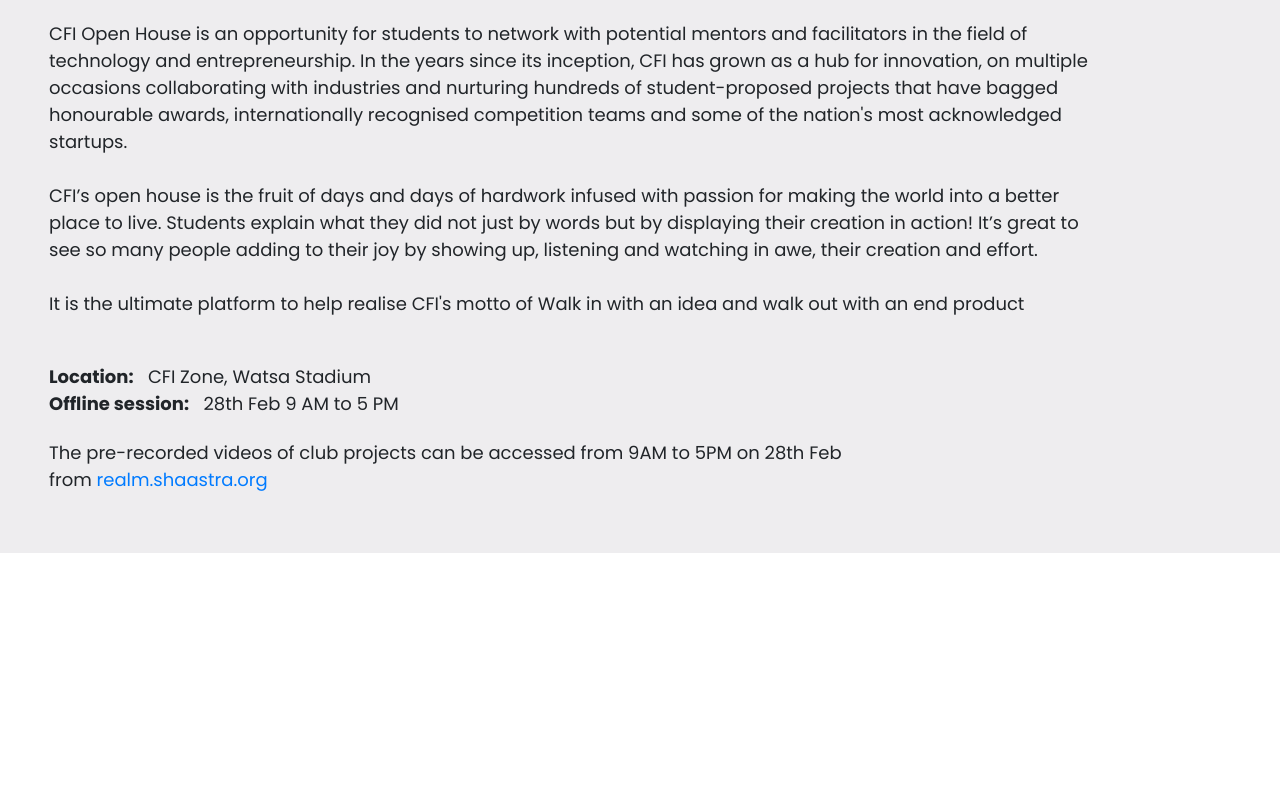
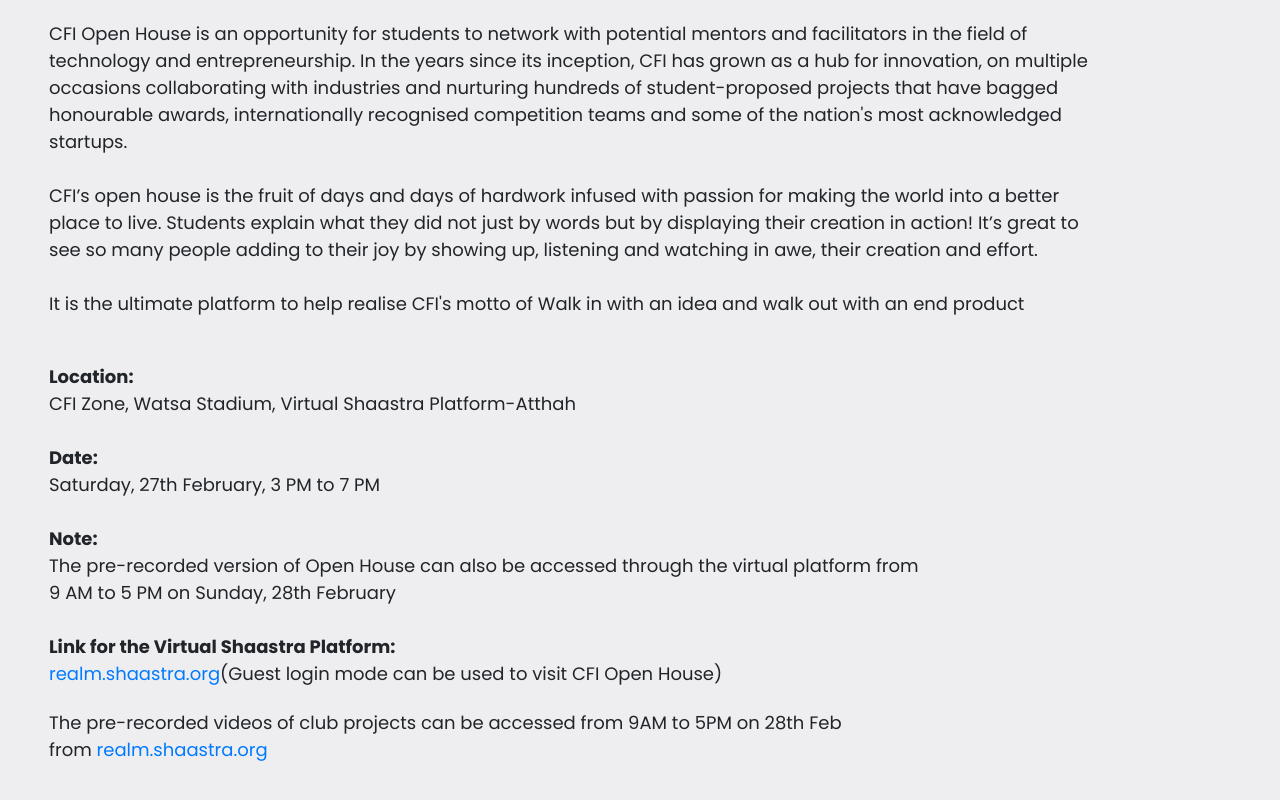
Before and after one commit to WebOps-and-Blockchain-Club/cfi-website-2020, a React (Create React App) app: page /open-house in a window 1280 px wide. Shown: the part 462-1262 px from the top of the page. Before the commit the page ends 1015 px from the top, so only its background shows below. Built offline with nearby package versions, Linux system fonts and the light colour scheme.

Commit message:
Updated open house content

```diff
--- a/src/components/OpenHouse/OpenHouse.js
+++ b/src/components/OpenHouse/OpenHouse.js
@@ -51,11 +51,27 @@
           <br />
           <strong>
             <p style={{ fontSize: "18px" }}>
-              <strong>Location:</strong>&nbsp;&nbsp; CFI Zone, Watsa Stadium{" "}
+              <strong>Location:</strong>
               <br />
-              <strong>Offline session:</strong>&nbsp;&nbsp; 28th Feb 9 AM to 5
-              PM
+              CFI Zone, Watsa Stadium, Virtual Shaastra Platform-Atthah
               <br />
+              <br />
+              <strong>Date:</strong>
+              <br />
+              Saturday, 27th February, 3 PM to 7 PM
+              <br />
+              <br />
+              <strong>Note:</strong>
+              <br />
+              The pre-recorded version of Open House can also be accessed
+              through the virtual platform from 9 AM to 5 PM on Sunday, 28th
+              February
+              <br />
+              <br />
+              <strong>Link for the Virtual Shaastra Platform:</strong>
+              <br />
+              <a href="https://realm.shaastra.org">realm.shaastra.org</a>(Guest
+              login mode can be used to visit CFI Open House)
             </p>
           </strong>
           <p style={{ fontSize: "18px" }}>
```
